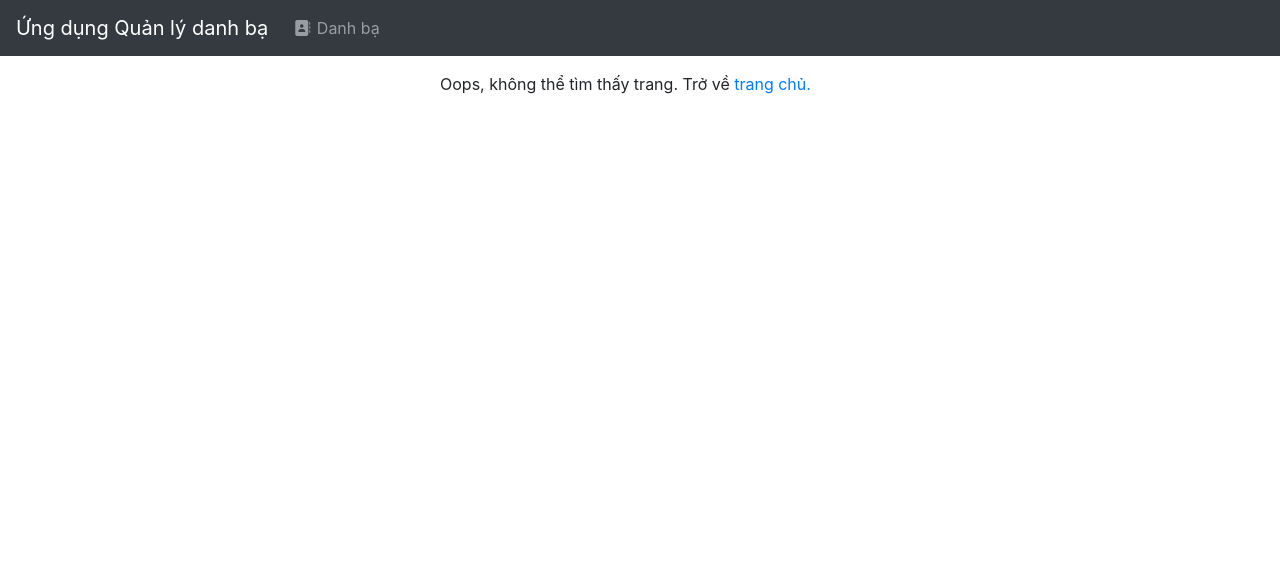
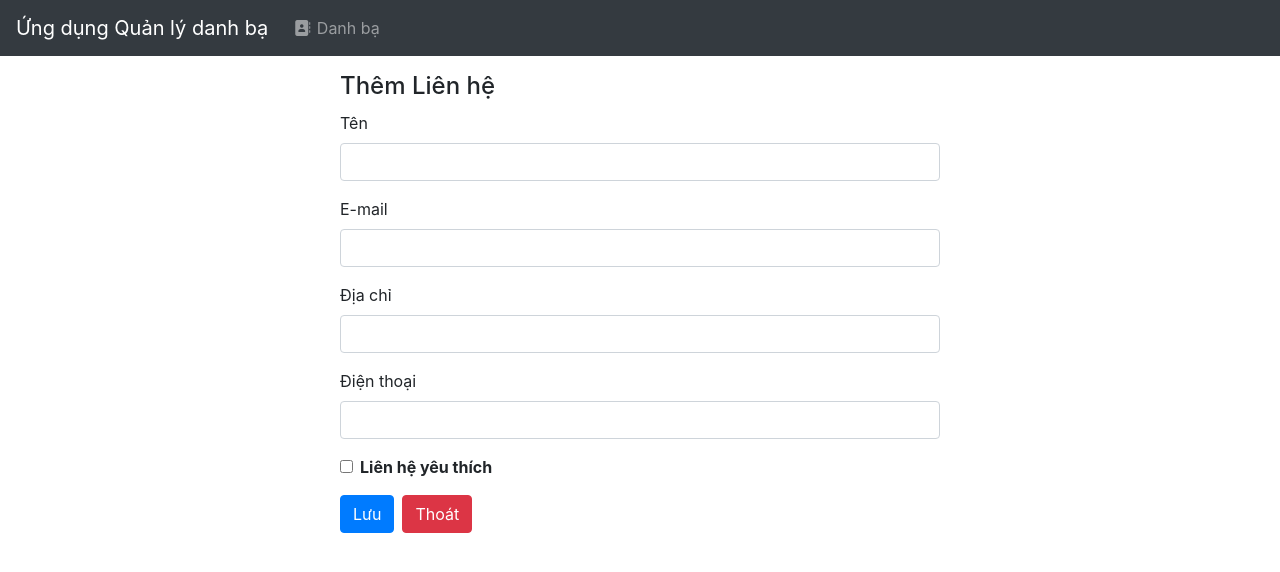
Before and after one commit to haidc21v7n508-rgb/DC21V7N508_TRANTRUNGHAI_CT449_FrontEnd, a Vue app: page /contacts/add in a window 1280 px wide. Shown: the top 572 px of the page. Built offline with nearby package versions, Linux system fonts and the light colour scheme; no server answers.

Commit message:
Tao trang them lien he

```diff
--- a/src/router/index.js
+++ b/src/router/index.js
@@ -1,8 +1,6 @@
 import { createWebHistory, createRouter } from "vue-router";
 import ContactBook from "@/views/ContactBook.vue";
 import ContactList from "@/components/ContactList.vue";
-
-
 
 const routes = [
     {
@@ -26,6 +24,11 @@
         component: () => import("@/views/ContactEdit.vue"),
         props: true // Truyền các biến trong $route.params vào làm props
     },
+    {
+        path: "/contacts/add",
+        name: "addcontact",
+        component: () => import("@/views/ContactAdd.vue"),
+    },
 ];
 
 const router = createRouter({
--- /dev/null
+++ b/src/views/ContactAdd.vue
@@ -0,0 +1,49 @@
+<script>
+import ContactForm from "@/components/ContactForm.vue";
+import ContactService from "@/services/contact.service";
+export default {
+  components: {
+    ContactForm,
+  },
+  data() {
+    return {
+      contact: {
+        name: "",
+        email: "",
+        address: "",
+        phone: "",
+        favorite: false,
+      },
+      message: "",
+    };
+  },
+  methods: {
+    async addContact(data) {
+      try {
+        await ContactService.create(data);
+        alert("Liên hệ được thêm thành công.");
+        this.$router.push({ name: "contactbook" });
+      } catch (error) {
+        console.log(error);
+        this.message = "Có lỗi xảy ra khi thêm liên hệ.";
+      }
+    },
+  },
+};
+</script>
+
+<template>
+  <div class="page">
+    <h4>Thêm Liên hệ</h4>
+    <!-- Truyền contact rỗng vào để form có dữ liệu hiển thị -->
+    <ContactForm :contact="contact" @submit:contact="addContact" />
+    <p>{{ message }}</p>
+  </div>
+</template>
+
+<style scoped>
+.page {
+  max-width: 600px;
+  margin: 0 auto;
+}
+</style>
```
